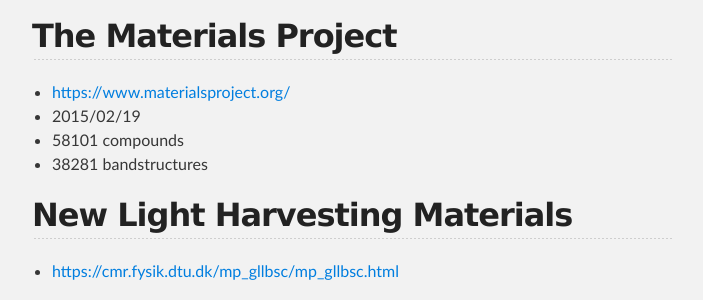
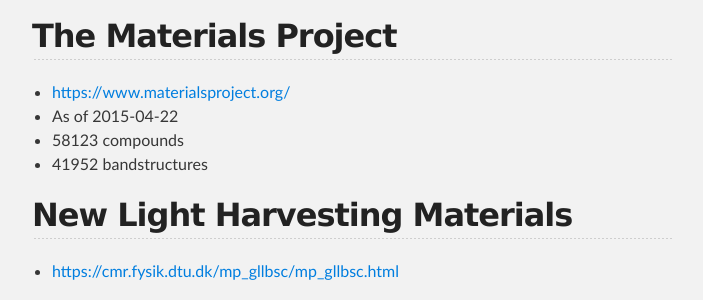
Before and after one commit to chemdb/chemdb.github.io, a Jekyll site: the page built from database.md, in a window 1280 px wide. Shown: the part 776-1076 px from the top of the page, without its empty margins (288-991 px from the left). Built offline with Jekyll 4.4.1, drawn with Linux system fonts in a browser that asks for light colours.

Commit message:
update data of `The Materials Project'

```diff
--- a/database.md
+++ b/database.md
@@ -19,9 +19,9 @@
 
 ## The Materials Project
 * [https://www.materialsproject.org/](https://www.materialsproject.org/)
-* 2015/02/19
-* 58101 compounds
-* 38281 bandstructures
+* As of 2015-04-22
+* 58123 compounds
+* 41952 bandstructures
 
 ## New Light Harvesting Materials
 * [https://cmr.fysik.dtu.dk/mp_gllbsc/mp_gllbsc.html](https://cmr.fysik.dtu.dk/mp_gllbsc/mp_gllbsc.html)
```
